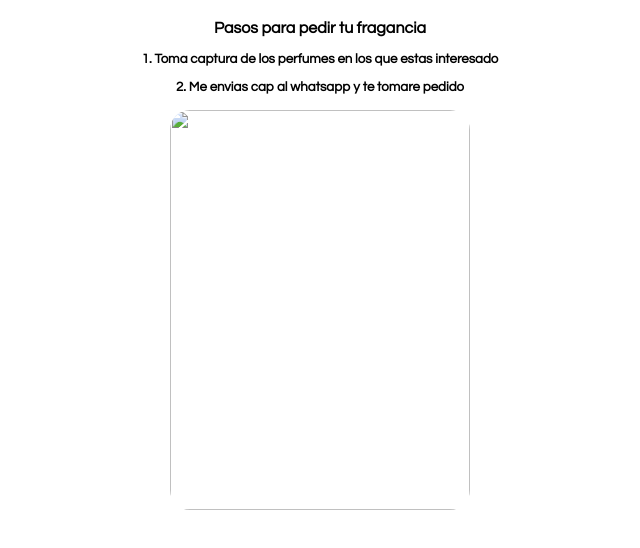
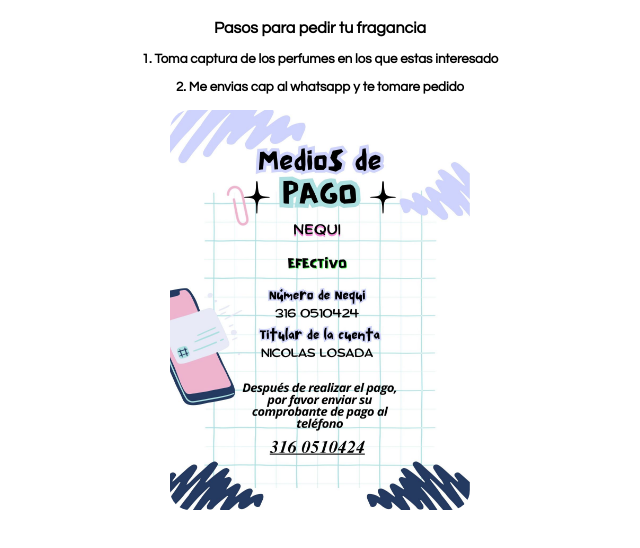
Before and after one commit to SauceBoyz66/9, a plain HTML site: page index.html in a window 1280 px wide. Shown: the part 674-1222 px from the top of the page, without its empty margins (320-960 px from the left). Drawn offline with Linux system fonts and the light colour scheme.

Commit message:
Update index.html

```diff
--- a/index.html
+++ b/index.html
@@ -54,11 +54,10 @@
         2. Me envias cap al whatsapp y te tomare pedido
     </h5>
     <br>
-    <img src="imagenex/medios.webp" width="300px" height="400px">
+    <img src="imagenex/medios.jpg" width="300px" height="400px">
 <br>
 <br>
 <br>
 <br>
 <br>
 </body>
-</html>
```
